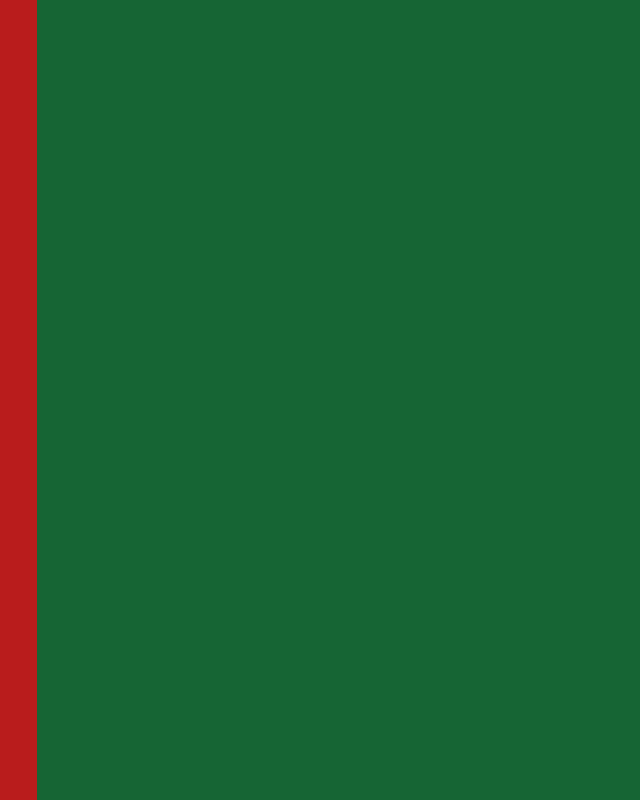
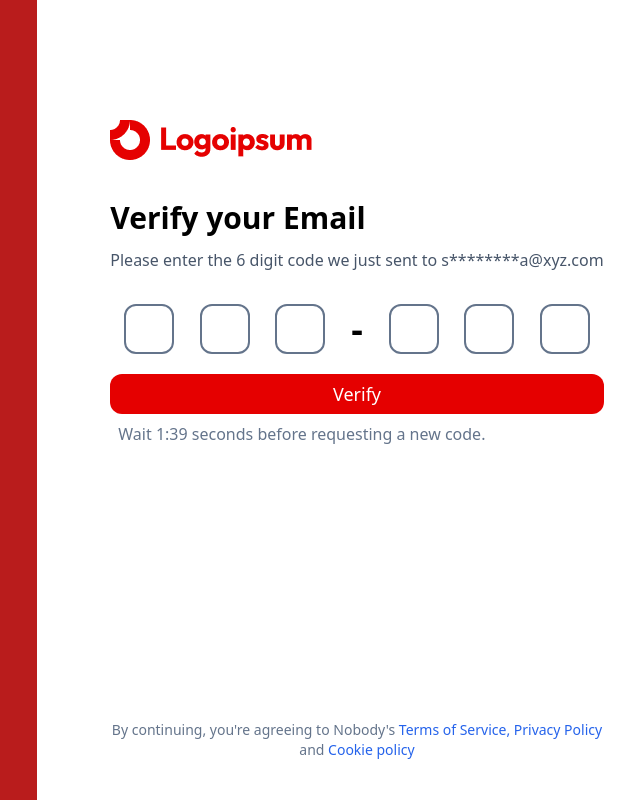
Before and after one commit to Manjil00/Codavatar_Task2_ManjilMaharjan, a React (Vite) app: page /VerifyEmail in a window 1280 px wide. Shown: the whole page, without its empty margins (603-1243 px from the left). Built offline with nearby package versions, Linux system fonts and the light colour scheme.

Commit message:
verification page

```diff
--- a/src/pages/VerifyEmail.jsx
+++ b/src/pages/VerifyEmail.jsx
@@ -1,16 +1,44 @@
-import React from 'react'
+import React from 'react';
 
 const VerifyEmail = () => {
 return (
-    <div  className='mainContainer bg-green-700 h-[100vh] w-full flex'>
+    <div  className='mainContainer bg-white h-[100vh] w-full flex'>
 
         <div className="LeftSec w-[50%] h-full bg-red-700">
 
         </div>
 
 
-        <div className="rightSec w-[50%] h-full bg-green-800">
+        <div className="rightSec w-[50%] h-full flex flex-col justify-between items-center p-10">
+            <div className="upper flex flex-col justify-evenly items-start gap-10 mt-20">
+                <img src='/icons/logo-87.png' className='' alt='logoIpsum'/>
+                <div className="OTP">
+                    <h1 className='font-sans text-3xl font-bold'>Verify your Email</h1>
+                    <p className='text-slate-600 mt-3'> Please enter the 6 digit code we just sent to s********a@xyz.com</p>
 
+                    <div className="OTPboxes flex justify-evenly items-center gap-3 mt-8">
+                <input
+                type="text" className='w-[50px] h-[50px] rounded-xl p-5 border-2 border-slate-500'/>
+                <input
+                type="text" className='w-[50px] h-[50px] rounded-xl p-5 border-2 border-slate-500'/>
+                <input
+                type="text" className='w-[50px] h-[50px] rounded-xl p-5 border-2 border-slate-500'/>
+
+                <h1 className='font-bold text-4xl rounded-xl'>-</h1>
+
+                <input
+                type="text" className='w-[50px] h-[50px] rounded-xl p-5 border-2 border-slate-500'/>
+                <input
+                type="text" className='w-[50px] h-[50px] rounded-xl p-5 border-2 border-slate-500'/>
+                <input
+                type="text" className='w-[50px] h-[50px] rounded-xl p-5 border-2 border-slate-500'/>
+                    </div>
+                <button className="verify w-full bg-btnColor text-white text-center h-[40px] rounded-xl mt-5 text-lg">Verify</button>
+                <h1 className='text-slate-500 mt-2 ml-2'>Wait 1:39 seconds before requesting a new code.</h1>
+
+                </div>
+            </div>
+            <h1 className='text-center font-sans text-sm text-slate-500 '>By continuing, you're agreeing to Nobody's <span className='text-blue-600'>Terms of Service, Privacy Policy</span><br/>and <span className='text-blue-600'>Cookie policy</span></h1>
         </div>
 
     </div>
```
Also changed, not shown: public/icons/logo-87.png (added).
